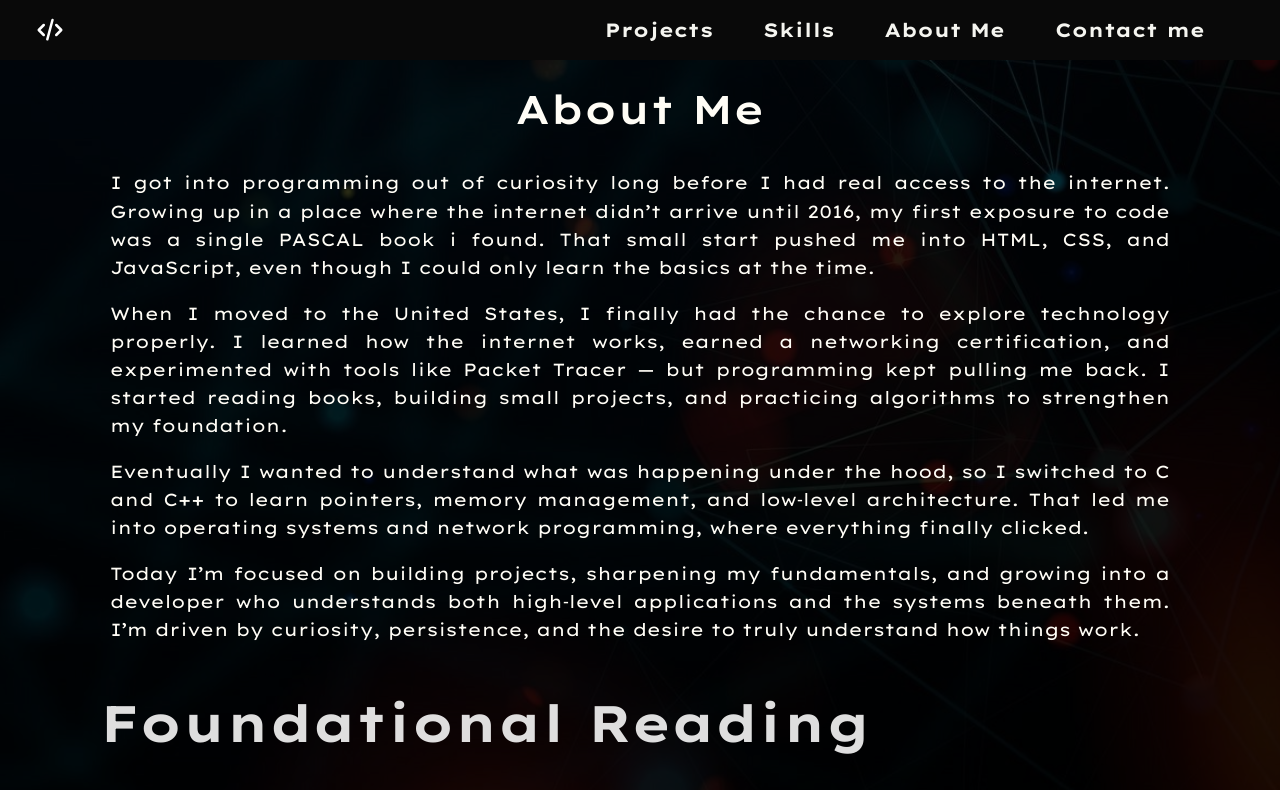
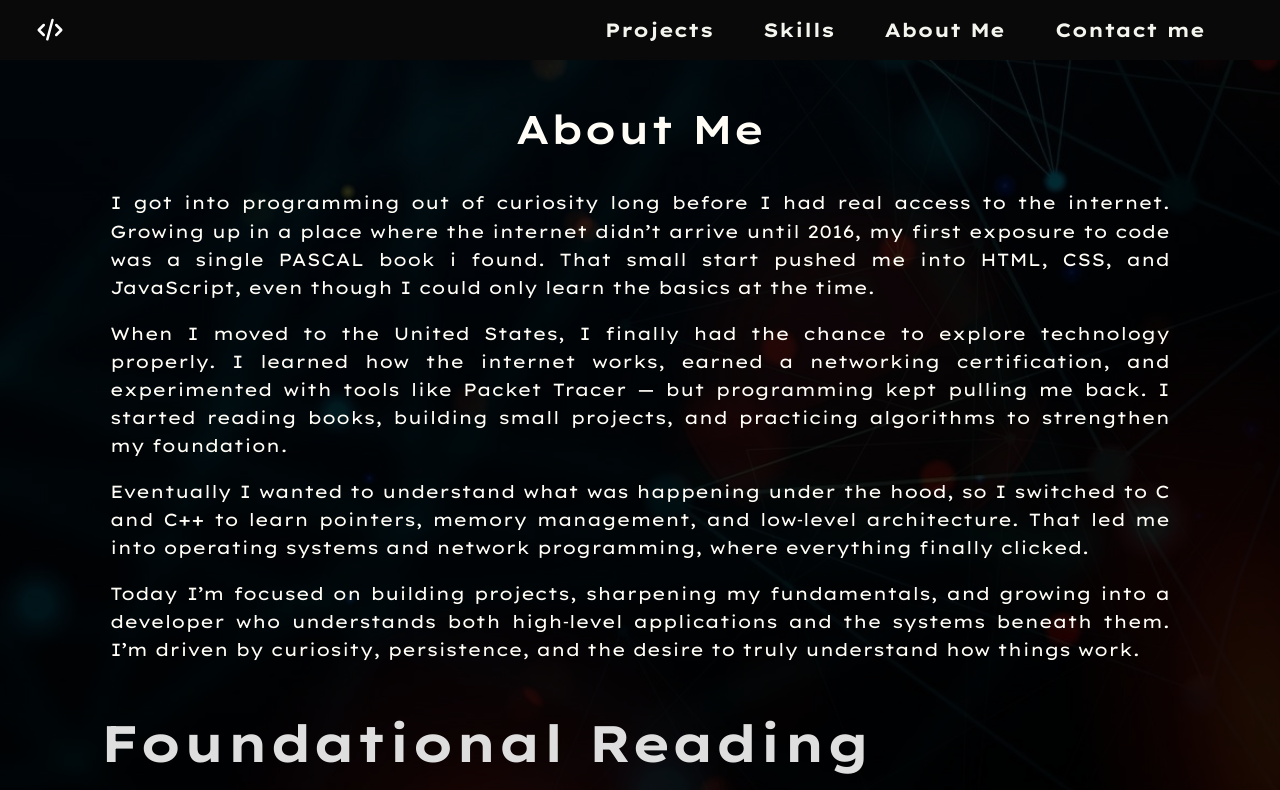
Before and after one commit to Alexromeu/alexromeu_portafolio_front, a React (Vite) app: page /aboutMe in a window 1280 px wide. Shown: the top 790 px of the page. Built offline with nearby package versions, Linux system fonts and the light colour scheme; a web font is replaced by a local one.

Commit message:
emailk works

```diff
--- a/src/styles/aboutme.css
+++ b/src/styles/aboutme.css
@@ -34,7 +34,7 @@
   align-items: center;
   justify-content: center;
   text-align: justify;
-  margin: 60px 100px;
+  margin: 80px 100px;
   border-radius: 10px;
   overflow-y: auto;
   overflow-x: hidden;
--- a/src/styles/skills.css
+++ b/src/styles/skills.css
@@ -26,7 +26,8 @@
 }
 
 .skill-down-bar {
-    height: 60px;
+    height: 80px;
+
 }
 
 .skills-section > h1 {
```
